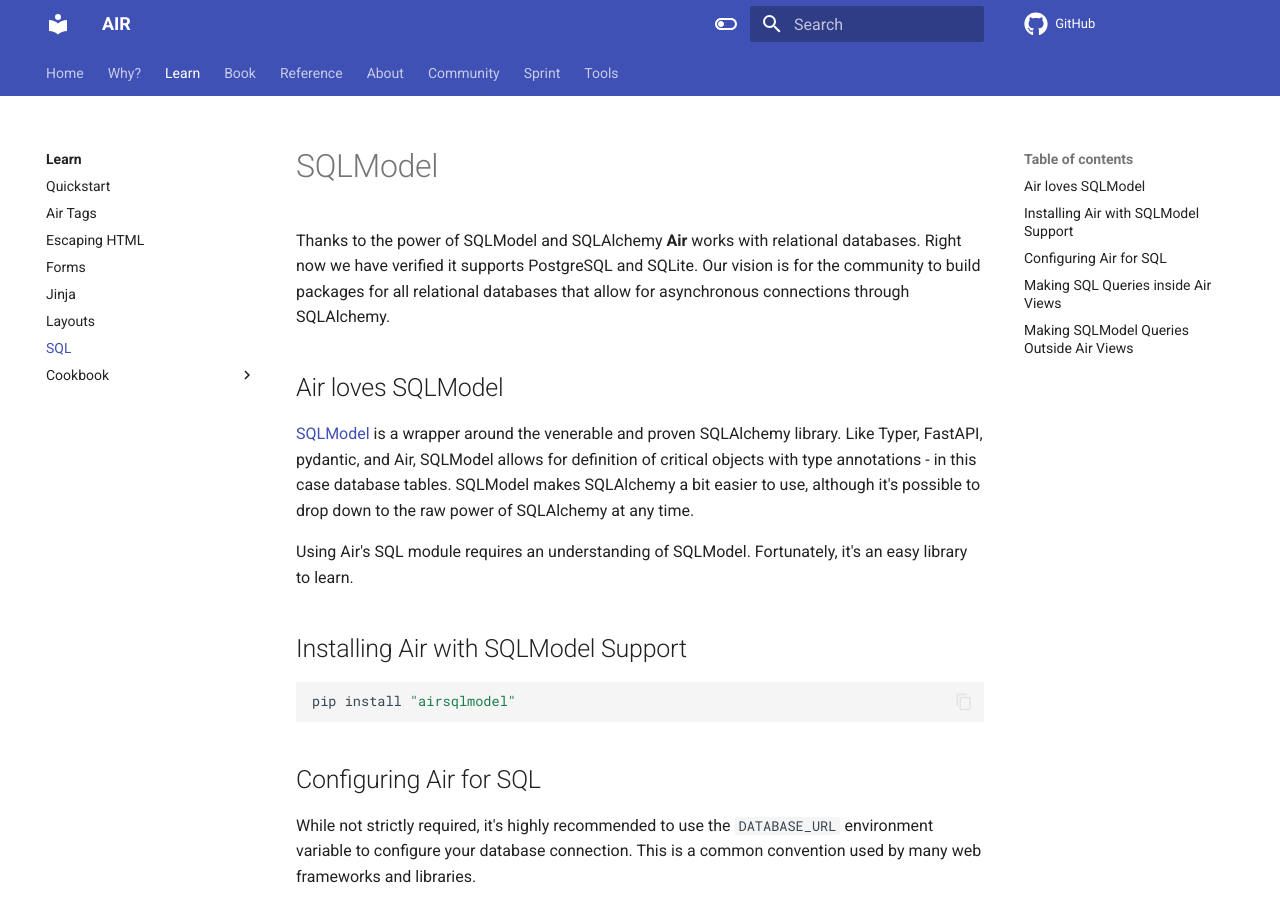
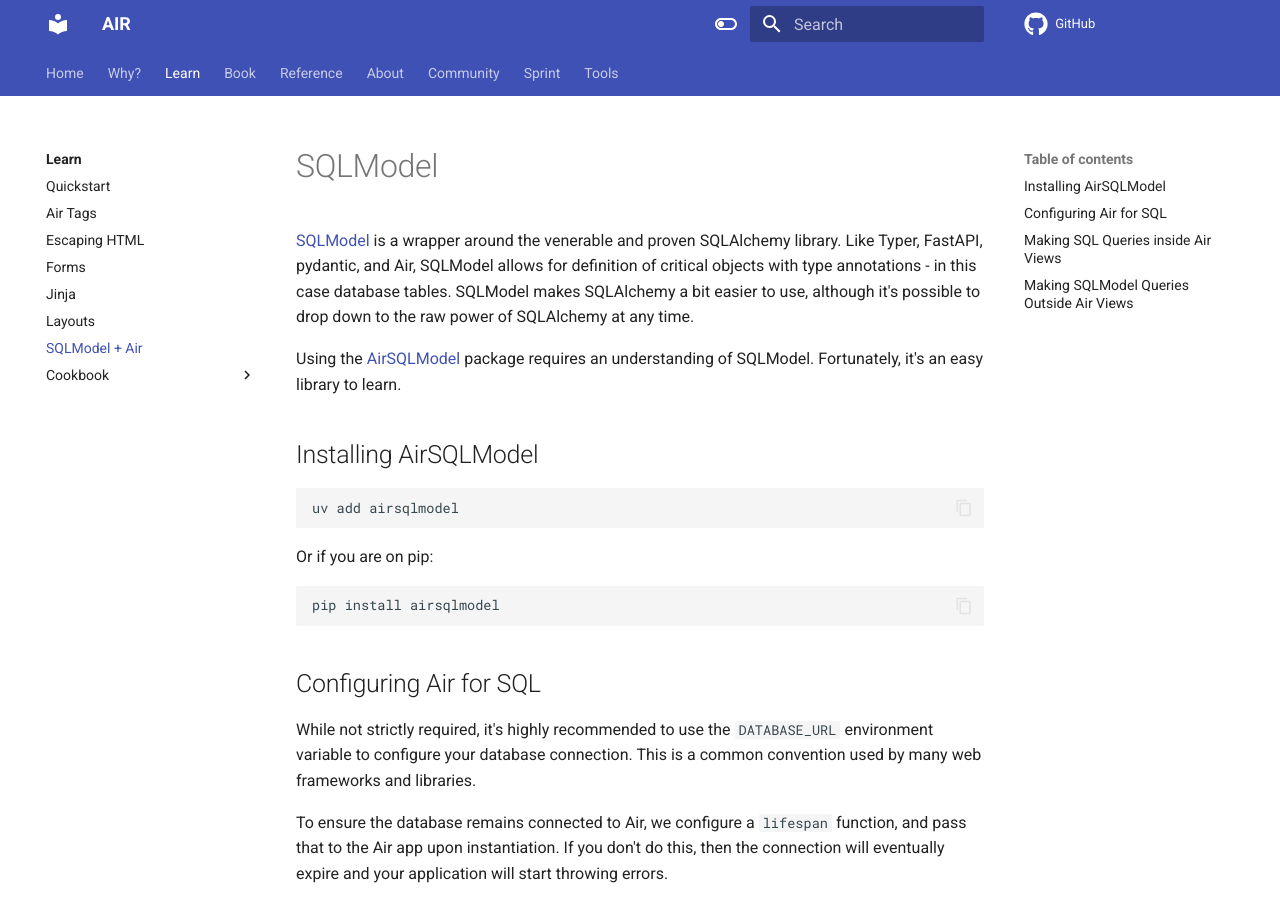
Before and after one commit to feldroy/air, an MkDocs documentation site: the page built from docs/learn/sqlmodel.md, in a window 1280 px wide and 900 px high. Built offline with MkDocs 1.6.1 and Material for MkDocs 9.7.7, drawn with Linux system fonts in a browser that asks for light colours; comment, search, counter and statistics services are not loaded.

Commit message:
Improve docs on ext sqlmodel

````diff
--- a/docs/learn/sqlmodel.md
+++ b/docs/learn/sqlmodel.md
@@ -1,18 +1,20 @@
 # SQLModel
-
-Thanks to the power of SQLModel and SQLAlchemy **Air** works with relational databases. Right now we have verified it supports PostgreSQL and SQLite. Our vision is for the community to build packages for all relational databases that allow for asynchronous connections through SQLAlchemy.
-
-## Air loves SQLModel
-
 [SQLModel](https://sqlmodel.tiangolo.com/) is a wrapper around the venerable and proven SQLAlchemy library. Like Typer, FastAPI, pydantic, and Air, SQLModel allows for definition of critical objects with type annotations - in this case database tables. SQLModel makes SQLAlchemy a bit easier to use, although it's possible to drop down to the raw power of SQLAlchemy at any time.
 
-Using Air's SQL module requires an understanding of SQLModel. Fortunately, it's an easy library to learn.
+Using the [AirSQLModel](https://github.com/pydanny/airsqlmodel) package requires an understanding of SQLModel. Fortunately, it's an easy library to learn.
 
-## Installing Air with SQLModel Support
+## Installing AirSQLModel
 
 ```bash
-pip install "airsqlmodel"
+uv add airsqlmodel
 ```
+
+Or if you are on pip:
+
+```bash
+pip install airsqlmodel
+```
+
 
 ## Configuring Air for SQL
 
--- a/mkdocs.yaml
+++ b/mkdocs.yaml
@@ -13,7 +13,7 @@ nav:
     - Forms: learn/forms.md
     - Jinja: learn/jinja.md
     - Layouts: learn/layouts.md
-    - SQL: learn/sqlmodel.md
+    - SQLModel + Air: learn/sqlmodel.md
     - Cookbook:
       - learn/cookbook/index.md
       - app.page decorator: learn/cookbook/page-decorator.md
````
